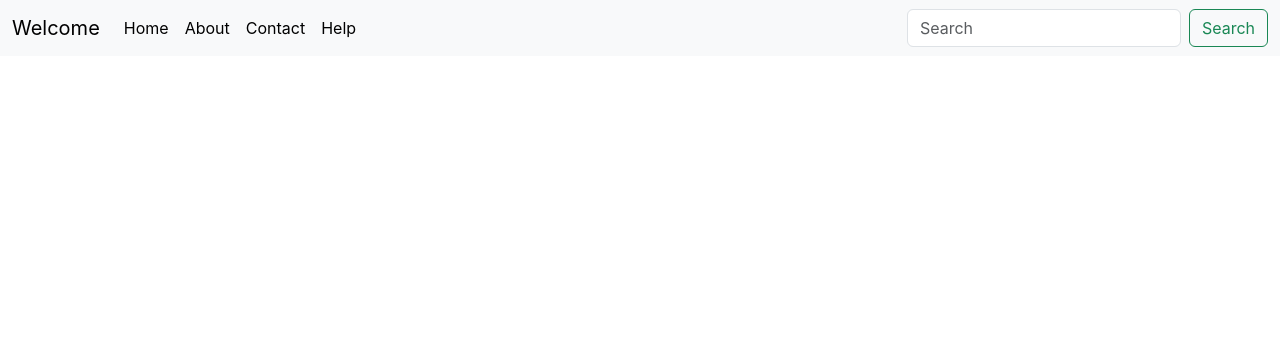
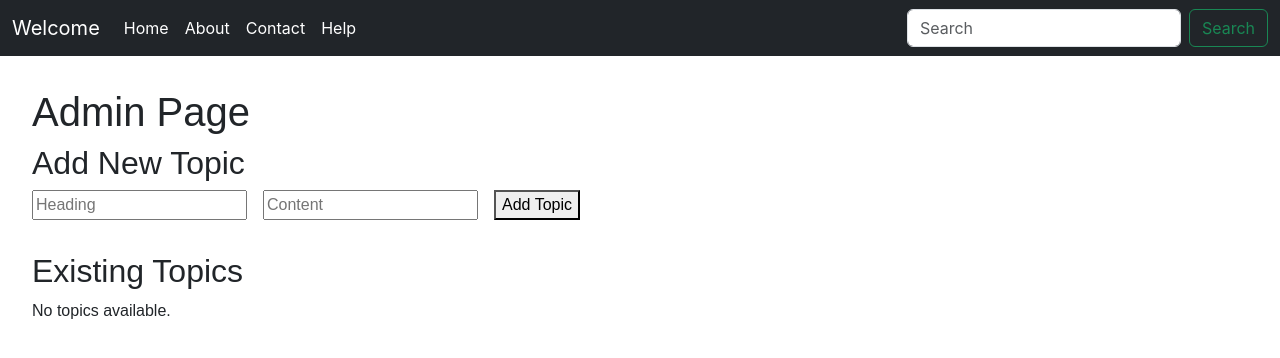
Before and after one commit to AnkushYadav11/BlogWeb, a React (Create React App) app: page /admin in a window 1280 px wide. Shown: the top 358 px of the page. Built offline with nearby package versions, Linux system fonts and the light colour scheme.

Commit message:
Span is added

```diff
--- a/package.json
+++ b/package.json
@@ -10,7 +10,7 @@
     "react": "^19.1.1",
     "react-dom": "^19.1.1",
     "react-router-dom": "^7.8.2",
-    "react-scripts": "5.0.1",
+    "react-scripts": "^5.0.1",
     "web-vitals": "^2.1.4"
   },
   "scripts": {
--- a/src/App.js
+++ b/src/App.js
@@ -5,9 +5,11 @@ import {Route, Routes } from "react-router-dom";
 import About from './components/About.js';
 import Contact from './components/Contact.js';
 import Help from './components/Help.js';
+import Admin from './components/Admin.js';
 
 
 function App() {
+
   return (
   <>
     <Navbar title = "Welcome"/>
@@ -16,6 +18,7 @@ function App() {
       <Route path='/about' element={<About/>}></Route>
       <Route path='/contact' element={<Contact/>}></Route>
       <Route path='/help' element={<Help/>}></Route>
+      <Route path='/admin' element={<Admin/>}></Route>
     </Routes>
   </>
   );
--- /dev/null
+++ b/src/components/Admin.js
@@ -0,0 +1,115 @@
+import React, { useState } from 'react';
+
+function Admin() {
+  const [topics, setTopics] = useState([
+  ]);
+  const [newHeading, setNewHeading] = useState('');
+  const [newContent, setNewContent] = useState('');
+  const [editingId, setEditingId] = useState(null);
+  const [editHeading, setEditHeading] = useState('');
+  const [editContent, setEditContent] = useState('');
+
+  // Add a new topic
+  const addTopic = () => {
+    if (newHeading.trim() === '' || newContent.trim() === '') return;
+    setTopics([
+      ...topics,
+      { id: Date.now(), heading: newHeading, content: newContent }
+    ]);
+    setNewHeading('');
+    setNewContent('');
+  };
+
+  // Delete a topic by id
+  const deleteTopic = (id) => {
+    setTopics(topics.filter(topic => topic.id !== id));
+  };
+
+  // Start editing a topic
+  const startEdit = (topic) => {
+    setEditingId(topic.id);
+    setEditHeading(topic.heading);
+    setEditContent(topic.content);
+  };
+
+  // Save the edited topic
+  const saveEdit = () => {
+    setTopics(topics.map(topic => (
+      topic.id === editingId
+        ? { ...topic, heading: editHeading, content: editContent }
+        : topic
+    )));
+    setEditingId(null);
+    setEditHeading('');
+    setEditContent('');
+  };
+
+  // Cancel editing
+  const cancelEdit = () => {
+    setEditingId(null);
+    setEditHeading('');
+    setEditContent('');
+  };
+
+  return (
+    <div style={{ padding: '2em', fontFamily: 'Arial, sans-serif' }}>
+      <h1>Admin Page</h1>
+
+      {/* Add new topic */}
+      <div>
+        <h2>Add New Topic</h2>
+        <input
+          type="text"
+          placeholder="Heading"
+          value={newHeading}
+          onChange={e => setNewHeading(e.target.value)}
+          style={{ marginRight: '1em' }}
+        />
+        <input
+          type="text"
+          placeholder="Content"
+          value={newContent}
+          onChange={e => setNewContent(e.target.value)}
+          style={{ marginRight: '1em' }}
+        />
+        <button onClick={addTopic}>Add Topic</button>
+      </div>
+
+      {/* List of topics */}
+      <div style={{ marginTop: '2em' }}>
+        <h2>Existing Topics</h2>
+        {topics.length === 0 && <p>No topics available.</p>}
+        {topics.map(topic => (
+          <div key={topic.id} style={{ marginBottom: '1em' }}>
+            {editingId === topic.id ? (
+              <>
+                <input
+                  type="text"
+                  value={editHeading}
+                  onChange={e => setEditHeading(e.target.value)}
+                  style={{ marginRight: '1em' }}
+                />
+                <input
+                  type="text"
+                  value={editContent}
+                  onChange={e => setEditContent(e.target.value)}
+                  style={{ marginRight: '1em' }}
+                />
+                <button onClick={saveEdit} style={{ marginRight: '0.5em' }}>Save</button>
+                <button onClick={cancelEdit}>Cancel</button>
+              </>
+            ) : (
+              <>
+                <strong>{topic.heading}</strong>: {topic.content}
+                <button onClick={() => startEdit(topic)} style={{ marginLeft: '1em' }}>Edit</button>
+                <button onClick={() => deleteTopic(topic.id)} style={{ marginLeft: '0.5em' }}>Delete</button>
+              </>
+            )}
+          </div>
+        ))}
+      </div>
+    </div>
+  );
+}
+
+export default Admin;
--- a/src/components/Home.js
+++ b/src/components/Home.js
@@ -1,9 +1,18 @@
-import React from "react";
+import React from 'react';
+import {Link} from 'react-router-dom';
+const Home = () => {
+  return (
+    <>
+    <div className="border-5">
+    <span className="border-5 border-style-dotted bg-black">
+      <ul className="nav-link">
+        <Link><li>Java</li></Link>
+        <Link><li>JavaScript</li></Link>
+      </ul>
+    </span>
+    </div>
+    </>
+  );
+}
 
-export default function Home(){
-    return(
-        <>
-     I am home...
-        </>
-    );
-}
+export default Home;
--- a/src/components/Navbar.js
+++ b/src/components/Navbar.js
@@ -2,31 +2,32 @@ import React from 'react';
 import { Link } from 'react-router-dom';
 
 export default function Navbar(props) {
+
   return(
   <>
-    <nav className="navbar navbar-expand-lg bg-body-tertiary">
+    <nav className="navbar navbar-expand-lg bg-dark text-white">
   <div className="container-fluid">
-    <Link className="navbar-brand" to="/">{props.title}</Link>
+    <Link className="navbar-brand text-white" to="/">{props.title}</Link>
     <button className="navbar-toggler" type="button" data-bs-toggle="collapse" data-bs-target="#navbarSupportedContent" aria-controls="navbarSupportedContent" aria-expanded="false" aria-label="Toggle navigation">
       <span className="navbar-toggler-icon"></span>
     </button>
 
-    <div className="collapse navbar-collapse " id="navbarSupportedContent">
+    <div className="collapse navbar-collapse" id="navbarSupportedContent">
       <ul className="navbar-nav me-auto mb-2 mb-lg-0">
         <li className="nav-item">
-          <Link className="nav-link active" aria-current="page" to="/">Home</Link>
+          <Link className="nav-link active text-white" aria-current="page" to="/">Home</Link>
         </li>
 
         <li className="nav-item">
-          <Link className="nav-link active" aria-current="page" to="/about">About</Link>
+          <Link className="nav-link active text-white" aria-current="page" to="/about">About</Link>
         </li>
 
         <li className="nav-item">
-          <Link className="nav-link active" aria-current="page" to="/contact">Contact</Link>
+          <Link className="nav-link active text-white" aria-current="page" to="/contact">Contact</Link>
         </li>
 
         <li className="nav-item">
-          <Link className="nav-link active" aria-current="page" to="/help">Help</Link>
+          <Link className="nav-link active text-white" aria-current="page" to="/help">Help</Link>
         </li>
       </ul>
       <form className="d-flex" role="search">
```
Also changed, not shown: 1 other file (tests, documents, lock files or other folders).
